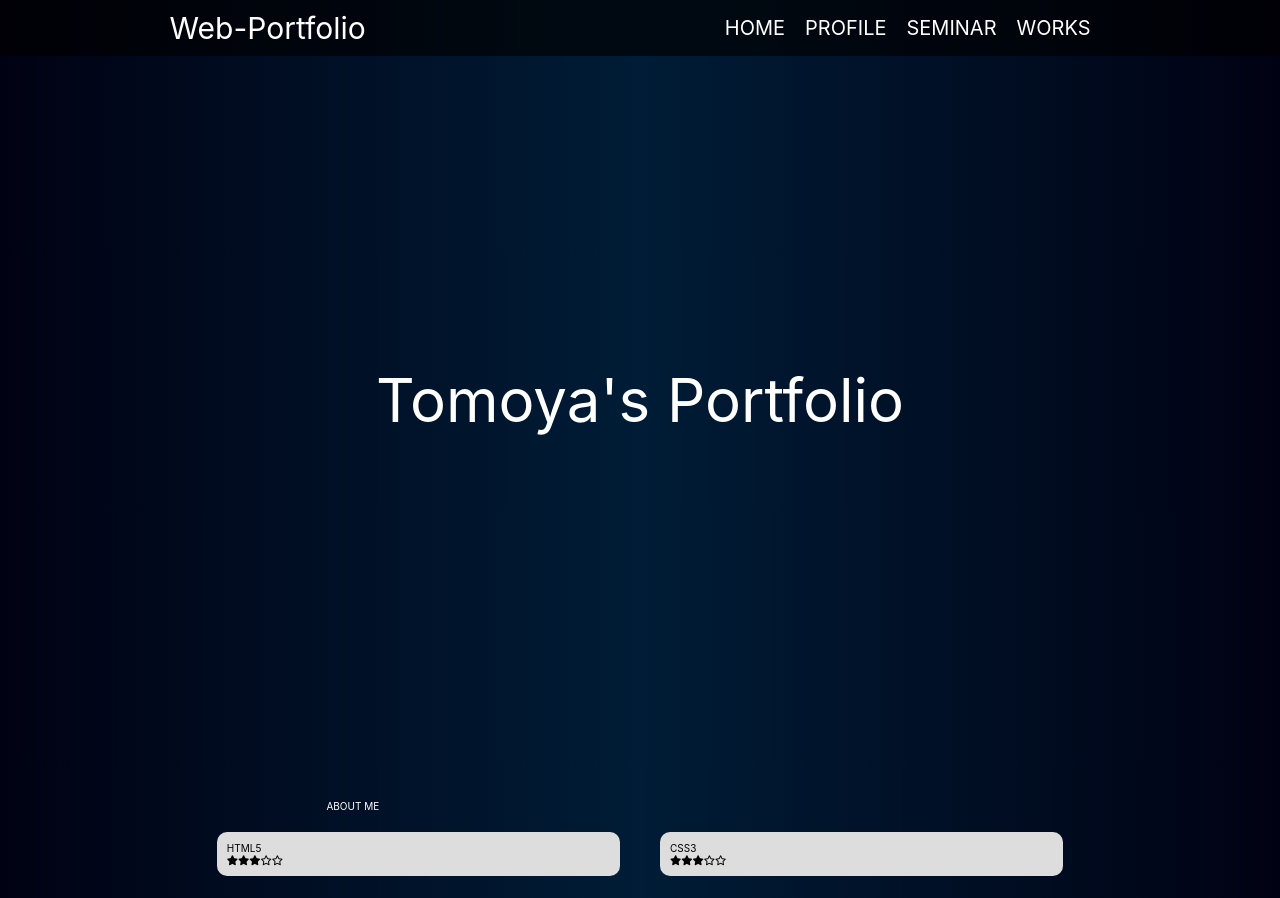
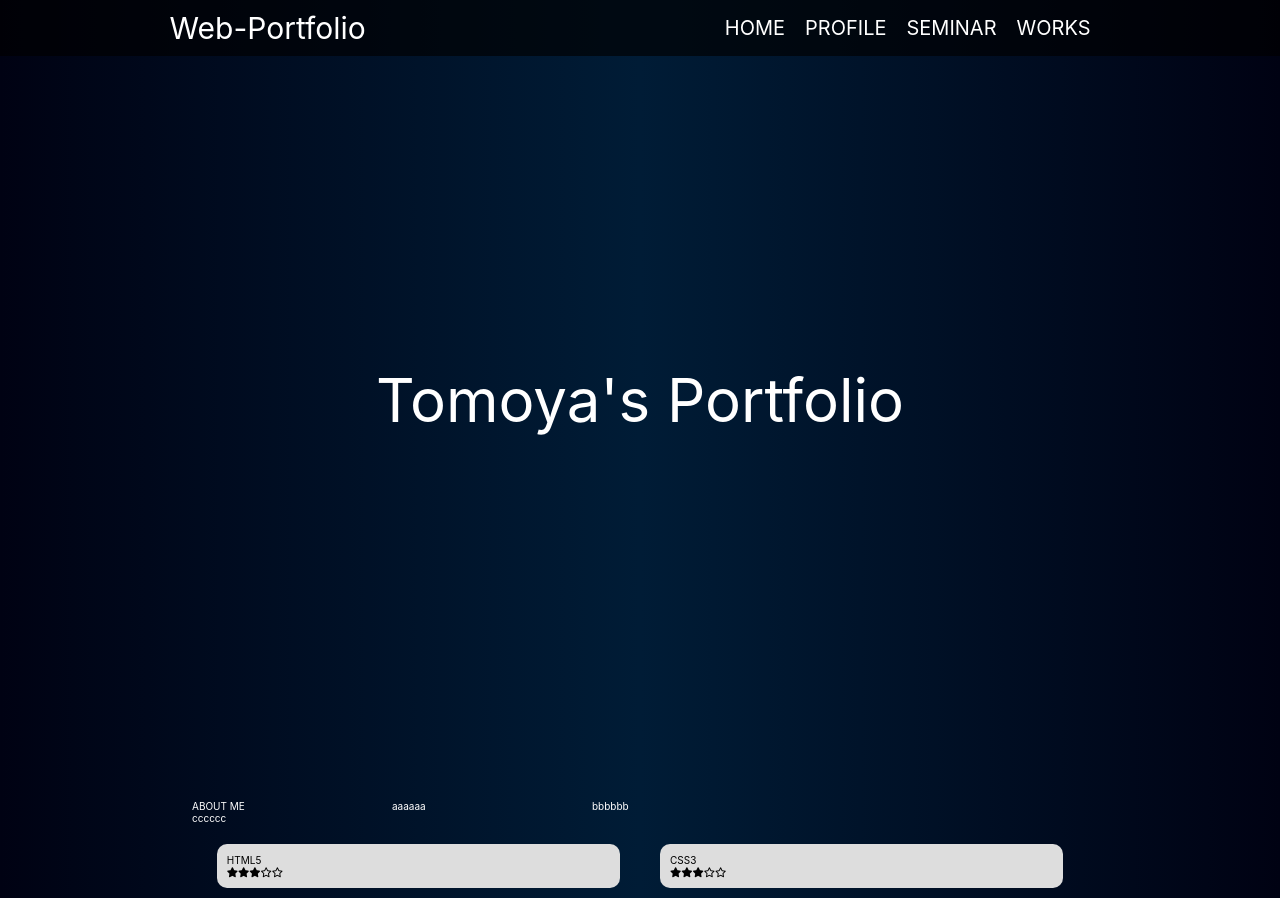
Before and after one commit to k20rs097/Web-Portfolio, a React (Create React App) app: page / in a window 1280 px wide. Shown: the top 898 px of the page. Built offline with nearby package versions, Linux system fonts and the light colour scheme.

Commit message:
Update
プロフィールをgrid-layoutをしようして記述。

```diff
--- a/src/components/profile.js
+++ b/src/components/profile.js
@@ -1,8 +1,10 @@
 const Profile = () => {
     return (
-        <section id="profile" className="profile">
+        <section id="profile" className="grid-wrapper">
             <h1>ABOUT ME</h1>
-
+            <div>aaaaaa</div>
+            <div>bbbbbb</div>
+            <div>cccccc</div>
         </section>
     );
 }
--- a/src/scss/App.scss
+++ b/src/scss/App.scss
@@ -10,3 +10,4 @@
 @use "./components/header";
 @use "./components/footer";
 @use "./components/profile";
+@use "./components/grid-layout";
--- /dev/null
+++ b/src/scss/components/_grid-layout.scss
@@ -0,0 +1,6 @@
+@use "../base/layout";
+
+.grid-wrapper {
+    display: grid;
+    grid-template-columns: 200px 200px 200px;
+}
```
